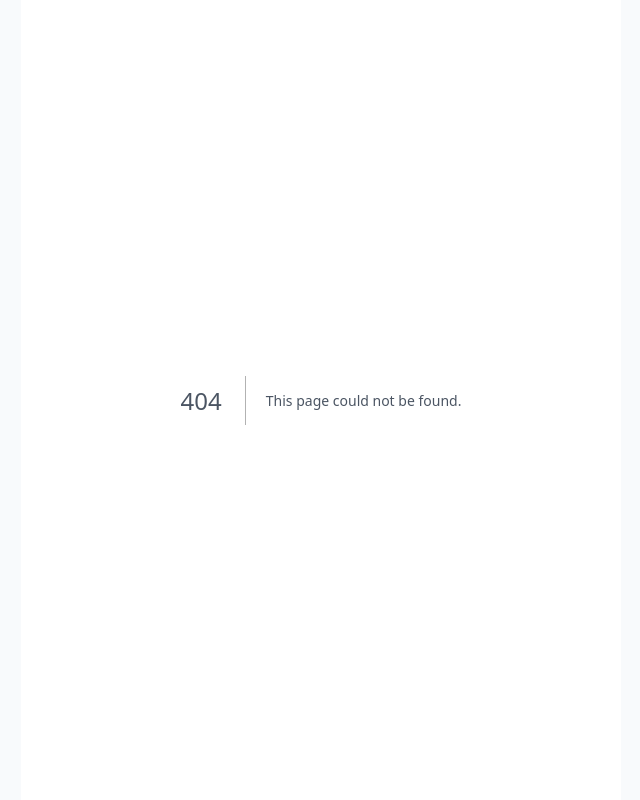
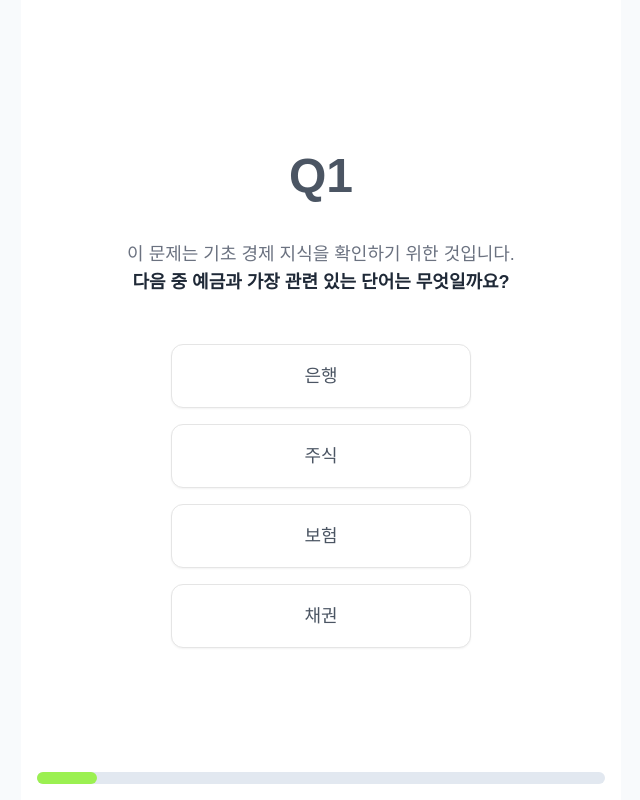
Before and after one commit to kimsohae/economic-mury, a Next.js app: page /test in a window 1280 px wide. Before the commit this address had no page. Shown: the whole page, without its empty margins (319-959 px from the left). Built offline with nearby package versions, Linux system fonts and the light colour scheme.

Commit message:
update: 문제 페이지 / 컴포넌트 변경

```diff
--- a/app/page.tsx
+++ b/app/page.tsx
@@ -28,7 +28,7 @@ export default function Home() {
         <span className="block text-sm text-gray-400 mb-3">
           *경제 머머리: 경제머리가 없는 사람
         </span>
-        <Link href={"/test/1"}>
+        <Link href={"/test"}>
           <Button size={"lg"}>테스트 시작</Button>
         </Link>
       </div>
--- a/app/test/[id]/page.tsx
+++ /dev/null
@@ -1,48 +0,0 @@
-import React from "react";
-import AnswerList from "@/components/AnswerList";
-
-const ANSWER_LIST = [
-  {
-    id: "a",
-    label: "무디스(Moody's)",
-  },
-  {
-    id: "b",
-    label: "블룸버그(Bloomberg)",
-  },
-  {
-    id: "c",
-    label: "스탠다드앤푸어스(S&P)",
-  },
-  {
-    id: "d",
-    label: "피치(FitchRatings)",
-  },
-];
-
-export default function Test() {
-  return (
-    <>
-      <span className="text-5xl font-bold mb-8">Q1</span>
-      <section className="flex flex-col items-center break-keep mx-8 mt-2 mb-12 text-lg">
-        {/* <Image src="/Q.png" width={30} height={30} className={"mb-8"} alt="Q" /> */}
-        <div className="text-center text-gray-500">
-          <span>개인처럼 국가도 신용 평가를 받는데요.</span>
-          <br />
-          <span>
-            세계 3대 신용평가회사에서 국가의 신용을 평가하고 있습니다.
-          </span>
-          <br />
-          <h2 className="font-bold text-gray-800">
-            세계 3대 신용평가회사가 아닌 곳은?
-          </h2>
-        </div>
-      </section>
-      <section className="grid gap-4 mx-12">
-        <AnswerList answers={ANSWER_LIST} />
-      </section>
-      <div className="absolute bottom-4 w-[calc(100%-2rem)] rounded-lg h-3 bg-slate-200" />
-      <div className="absolute bottom-4 left-[1rem] w-[calc(10%)] rounded-lg h-3 bg-primary" />
-    </>
-  );
-}
--- /dev/null
+++ b/app/test/page.tsx
@@ -0,0 +1,55 @@
+import React from "react";
+import quizData from "@/public/questions.json";
+import Quiz from "@/components/Quiz";
+
+const ANSWER_LIST = [
+  {
+    id: "a",
+    label: "무디스(Moody's)",
+  },
+  {
+    id: "b",
+    label: "블룸버그(Bloomberg)",
+  },
+  {
+    id: "c",
+    label: "스탠다드앤푸어스(S&P)",
+  },
+  {
+    id: "d",
+    label: "피치(FitchRatings)",
+  },
+];
+
+export type QuizOption = {
+  id: string;
+  text: string;
+  isCorrect: boolean; // 정답 여부
+};
+
+export type Quiz = {
+  id: string;
+  content: {
+    context?: string; // 질문 배경 설명
+    question: string; // 질문
+  };
+  options: QuizOption[];
+};
+
+// export async function getStaticProps() {
+//   const questions = await fetch("").then((res) => res.json());
+//   return "";
+// }
+
+// export default function Test({ questions }: { questions: Quiz[] }) {
+export default function Page() {
+  const quizList = quizData.quiz;
+
+  return (
+    <>
+      <Quiz quiz={quizList} />
+      <div className="absolute bottom-4 w-[calc(100%-2rem)] rounded-lg h-3 bg-slate-200" />
+      <div className="absolute bottom-4 left-[1rem] w-[calc(10%)] rounded-lg h-3 bg-primary" />
+    </>
+  );
+}
--- a/components/AnswerList.tsx
+++ /dev/null
@@ -1,32 +0,0 @@
-'use client';
-import React from "react";
-import { Button } from "@/components/ui/button";
-import { usePathname, useRouter } from "next/navigation";
-
-interface Props {
-  answers: any[];
-}
-
-export default function AnswerList({ answers }: Props) {
-  const { push } = useRouter();
-  const pathname = usePathname();
-  const onClickButton = () => {
-    const nextQuestion = parseInt(pathname.split("/")[2]) + 1;
-    push(`/test/${nextQuestion}`);
-  };
-
-  return (
-    <>
-      {answers.map((answer) => (
-        <Button
-          variant="outline"
-          size="lg"
-          key={answer.id}
-          onClick={onClickButton}
-        >
-          {answer.label}
-        </Button>
-      ))}
-    </>
-  );
-}
--- /dev/null
+++ b/components/Quiz.tsx
@@ -0,0 +1,31 @@
+"use client";
+import React, { useEffect, useMemo, useState } from "react";
+import QuizOptions from "@/components/QuizOptions";
+import { Quiz as QuizType } from "@/app/test/page";
+
+export default function Quiz({ quiz }: { quiz: QuizType[] }) {
+  const [currentIndex, setCurrentIndex] = useState(0);
+  const currentQuiz = quiz[currentIndex];
+  const isLastQuiz = currentIndex === quiz.length - 1;
+
+  return (
+    <section className="flex flex-col items-center">
+      <span className="text-5xl font-bold mb-8">Q{currentQuiz.id}</span>
+      <div className="flex flex-col items-center break-keep mx-8 mt-2 mb-12 text-lg">
+        <div className="text-center text-gray-500 whitespace-pre-wrap">
+          {quiz[currentIndex].content.context}
+          <h2 className="font-bold text-gray-800">
+            {currentQuiz.content.question}
+          </h2>
+        </div>
+      </div>
+      <div className="grid gap-4 mx-12">
+        <QuizOptions
+          options={currentQuiz.options}
+          isLastQuiz={isLastQuiz}
+          setCurrentIndex={setCurrentIndex}
+        />
+      </div>
+    </section>
+  );
+}
--- /dev/null
+++ b/components/QuizOptions.tsx
@@ -0,0 +1,46 @@
+"use client";
+import React, { Dispatch, SetStateAction } from "react";
+import { Button } from "@/components/ui/button";
+import { usePathname, useRouter } from "next/navigation";
+import { Quiz, QuizOption } from "@/app/test/page";
+
+interface Props {
+  options: QuizOption[];
+  isLastQuiz: boolean;
+  setCurrentIndex: Dispatch<SetStateAction<number>>;
+}
+
+export default function QuizOptions({
+  options,
+  isLastQuiz,
+  setCurrentIndex,
+}: Props) {
+  const { replace } = useRouter();
+  const onClickButton = () => {
+    // 정오 기록
+
+    if (isLastQuiz) {
+      // 마지막 문항일 경우, 결과 페이지로 이동
+      replace("/result");
+    } else {
+      // 다음 문항으로 넘어간다.
+      setCurrentIndex((prev) => prev + 1);
+      //
+    }
+  };
+
+  return (
+    <>
+      {options.map((option) => (
+        <Button
+          variant="outline"
+          size="lg"
+          key={option.id}
+          onClick={onClickButton}
+        >
+          {option.text}
+        </Button>
+      ))}
+    </>
+  );
+}
--- /dev/null
+++ b/public/questions.json
@@ -0,0 +1,40 @@
+{
+  "quiz": [
+    {
+      "id": "1",
+      "content": {
+        "context": "이 문제는 기초 경제 지식을 확인하기 위한 것입니다.",
+        "question": "다음 중 예금과 가장 관련 있는 단어는 무엇일까요?"
+      },
+      "options": [
+        { "id": "o1", "text": "은행", "isCorrect": true },
+        { "id": "o2", "text": "주식", "isCorrect": false },
+        { "id": "o3", "text": "보험", "isCorrect": false },
+        { "id": "o4", "text": "채권", "isCorrect": false }
+      ]
+    },
+    {
+      "id": "2",
+      "content": {
+        "context": "환율은 경제 활동에 큰 영향을 미치는 요소입니다.",
+        "question": "환율이 높아지면 원화의 가치가 높아진다. OX로 답하세요."
+      },
+      "options": [
+        { "id": "o1", "text": "O", "isCorrect": false },
+        { "id": "o2", "text": "X", "isCorrect": true }
+      ]
+    },
+    {
+      "id": "3",
+      "content": {
+        "context": "금리 변동은 경제 전반에 영향을 미칩니다.",
+        "question": "금리가 오르면 일반적으로 채권 가격은 어떻게 될까요?"
+      },
+      "options": [
+        { "id": "o1", "text": "오른다", "isCorrect": false },
+        { "id": "o2", "text": "내린다", "isCorrect": true },
+        { "id": "o3", "text": "변하지 않는다", "isCorrect": false }
+      ]
+    }
+  ]
+}
```
